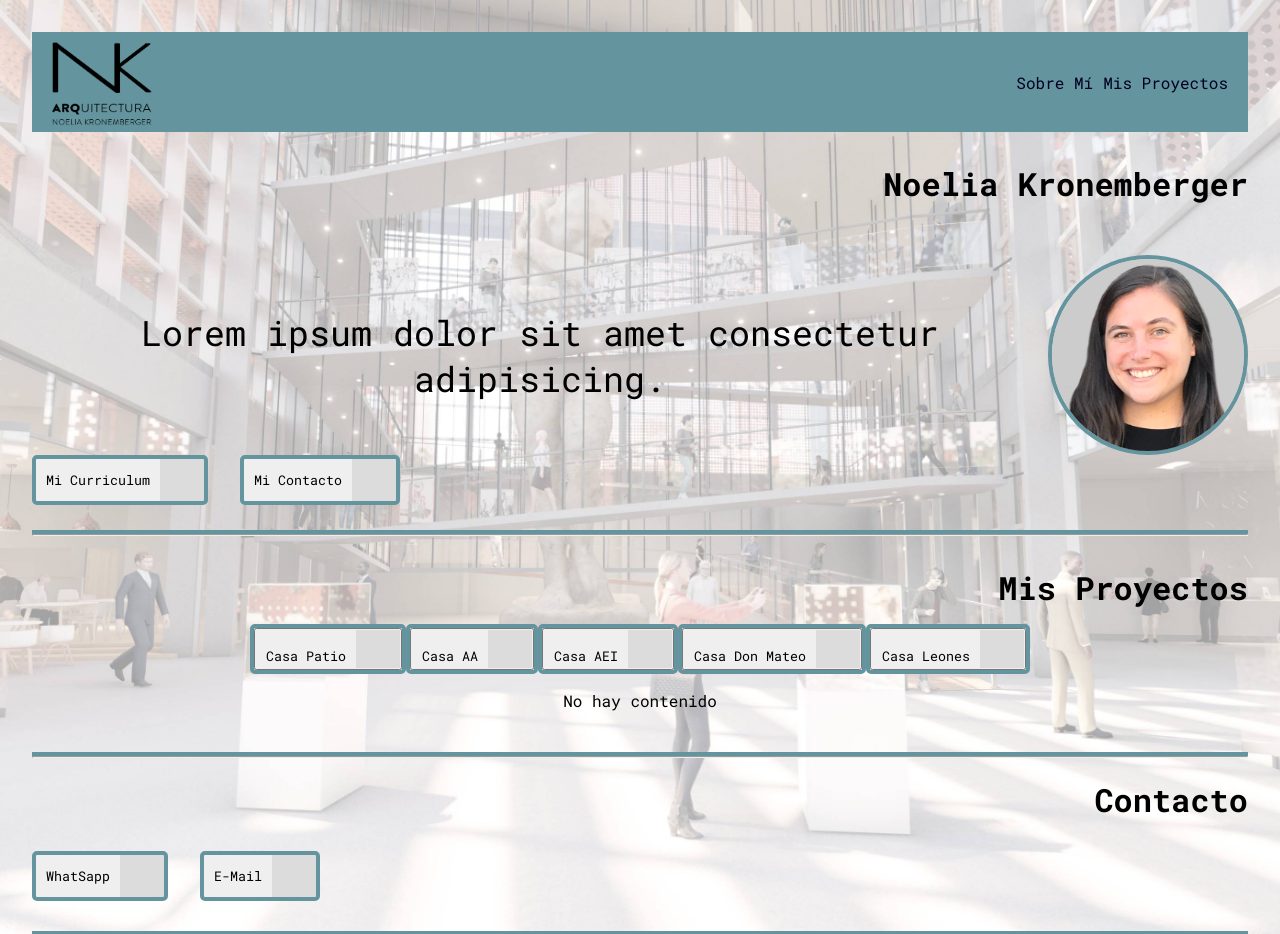
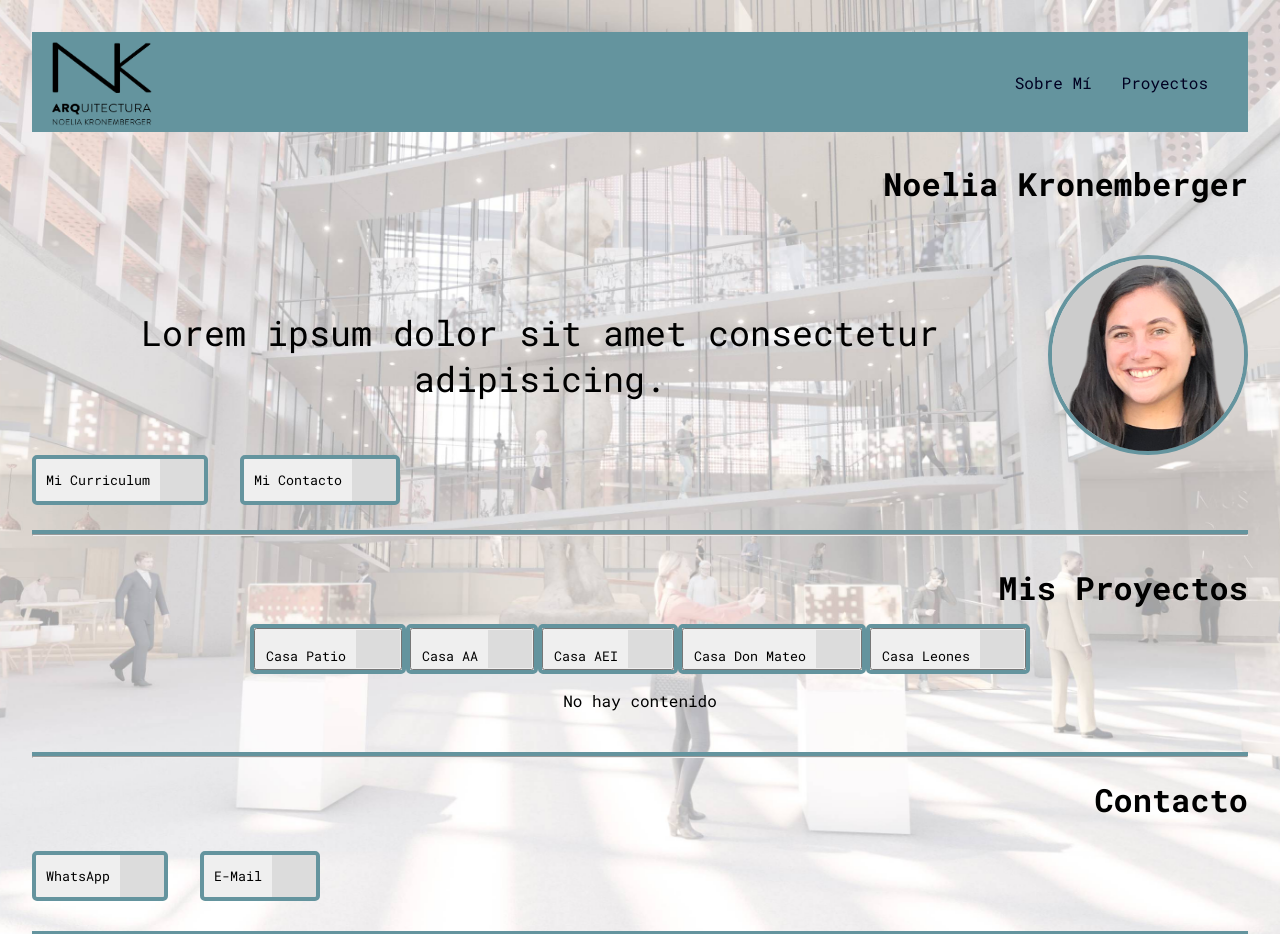
Before and after one commit to nujovich/noeliak-arq, a React (Vite) app: page / in a window 1280 px wide. Shown: the top 934 px of the page. Built offline with nearby package versions, Linux system fonts and the light colour scheme; some icons are missing.

Commit message:
Fix contact button and menu padding right

```diff
--- a/src/components/Contact.jsx
+++ b/src/components/Contact.jsx
@@ -16,7 +16,7 @@ export const Contact = forwardRef((props, ref) => {
         <h2 className="section-title">Contacto</h2>
         <div className="buttons-container">
             <button type='button' className="section-button detail-button" onClick={openWhatssap}>
-            <span className='button-text'>WhatSapp</span>
+            <span className='button-text'>WhatsApp</span>
                 <span className='button-icon'>
                 <box-icon name='whatsapp' type='logo' ></box-icon>
                 </span>
--- a/src/components/Menu.jsx
+++ b/src/components/Menu.jsx
@@ -8,7 +8,7 @@ export const Menu = () => {
             </li>
 
             <li>
-                <a href="#projects" className="menu-link">Mis Proyectos</a>
+                <a href="#projects" className="menu-link">Proyectos</a>
             </li>
             </ul>
             <label htmlFor="check" className="collapse-menu">
--- a/src/index.css
+++ b/src/index.css
@@ -34,6 +34,7 @@
 .menu li{
   display: inline-flex;
   list-style: none;
+  padding-right: 20px;
 }
 
 .menu-link{
```
